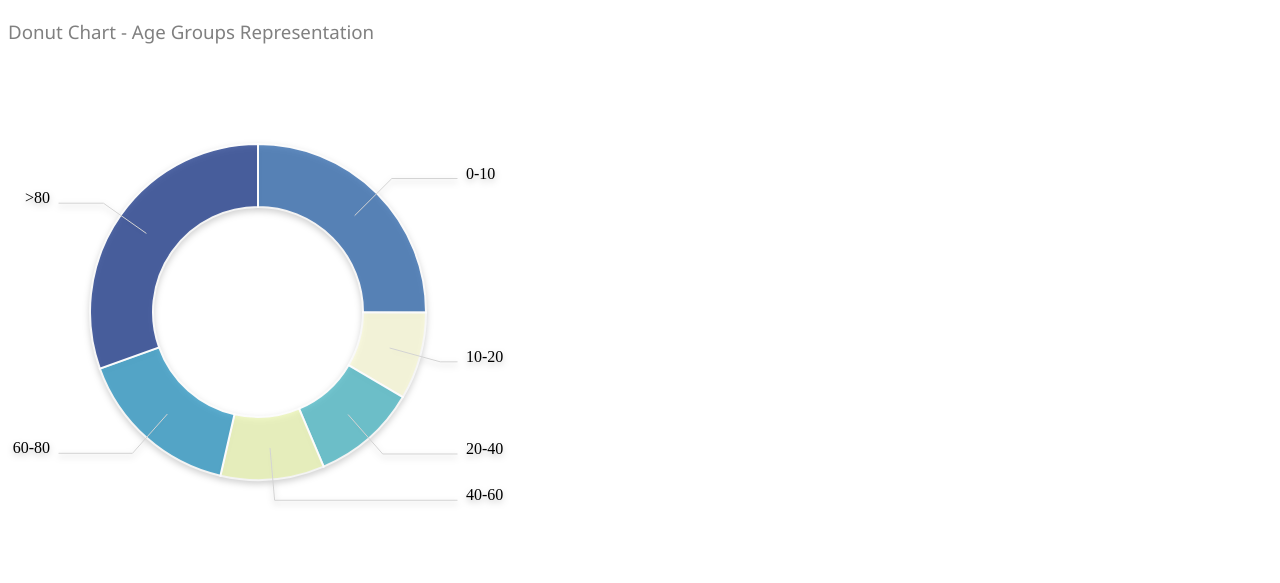
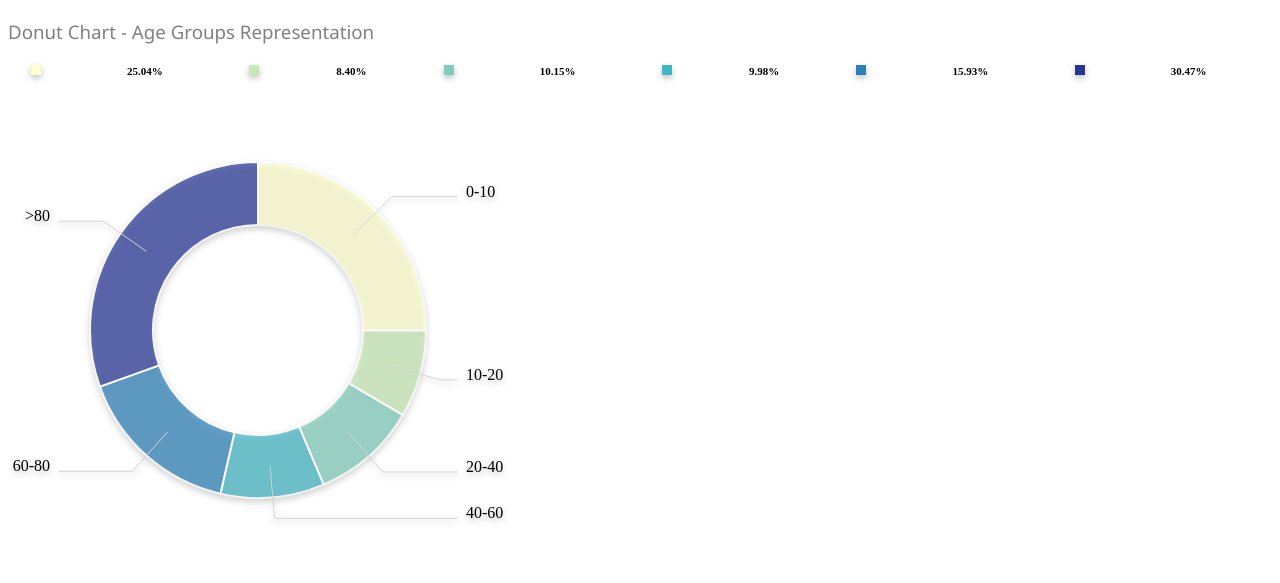
Before and after one commit to ypenamak/vandanavis.github.io, a plain HTML site: page AgeGroupsDonutChart.html in a window 1280 px wide. Drawn offline with nearby package versions, Linux system fonts and the light colour scheme.

Commit message:
update donut colors

```diff
--- a/AgeGroupsDonutChart.html
+++ b/AgeGroupsDonutChart.html
@@ -19,6 +19,22 @@
         }
         </style>
     <h3>Donut Chart - Age Groups Representation</h3>
+    <table id ="t2" style="width:100%; font-size:11px; font-weight: normal;" >
+        <tr>
+        <th> <svg width="10" height="10">  <rect x="0" y="0" width="50" height="50" fill="#ffffcc" /> </svg></th>
+        <th>25.04%</th>
+        <th> <svg width="10" height="10"><rect x="0" y="0" width="50" height="50" fill="#c7e9b4" /> </svg></th>
+        <th>8.40%</th>
+        <th><svg width="10" height="10">  <rect x="0" y="0" width="50" height="50" fill="#7fcdbb" /> </svg></th>
+        <th>10.15%</th>
+        <th> <svg width="10" height="10"><rect x="0" y="0" width="50" height="50" fill="#41b6c4"   /> </svg></th>
+        <th>9.98%</th>
+        <th> <svg width="10" height="10"><rect x="0" y="0" width="50" height="50" fill="#2c7fb8"   /> </svg></th>
+        <th>15.93%</th>
+        <th> <svg width="10" height="10"><rect x="0" y="0" width="50" height="50" fill="#253494"   /> </svg></th>
+        <th>30.47%</th>
+        </tr>
+    </table>
     <!-- Create a div where the graph will take place -->
     <div id="donut"></div>
 </head>
@@ -93,7 +109,7 @@
     var color = d3.scaleOrdinal()
                 .domain(["a", "b", "c", "d", "e", "f"])
                 //.range(d3.schemeDark2)
-                .range(["#225ea8","#ffffd9","#41b6c4","#edf8b1","#1d91c0","#0c2c84"]);
+                .range(["#ffffcc","#c7e9b4","#7fcdbb","#41b6c4","#2c7fb8","#253494"]);
 
     // Compute the position of each group on the pie:
     var pie = d3.pie()
```
Also changed, not shown: proj1.css (line endings or trailing spaces).
